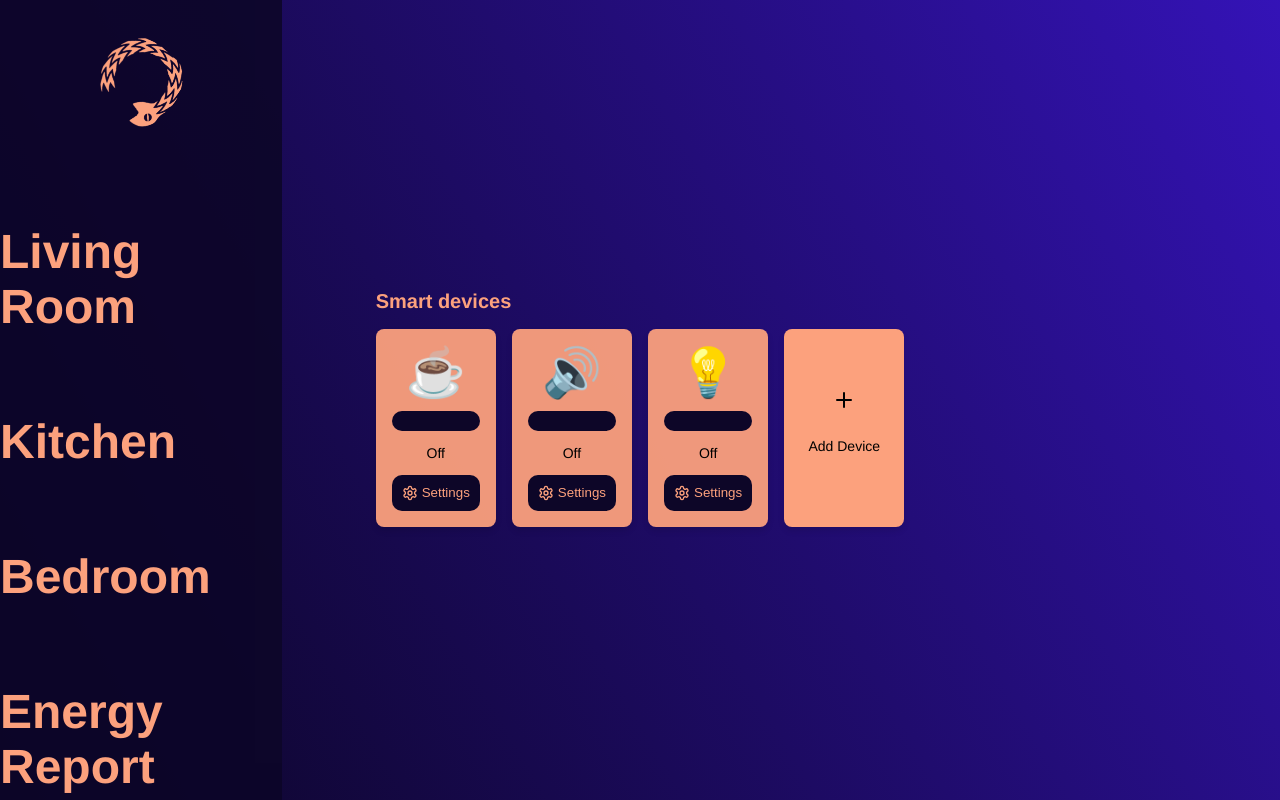
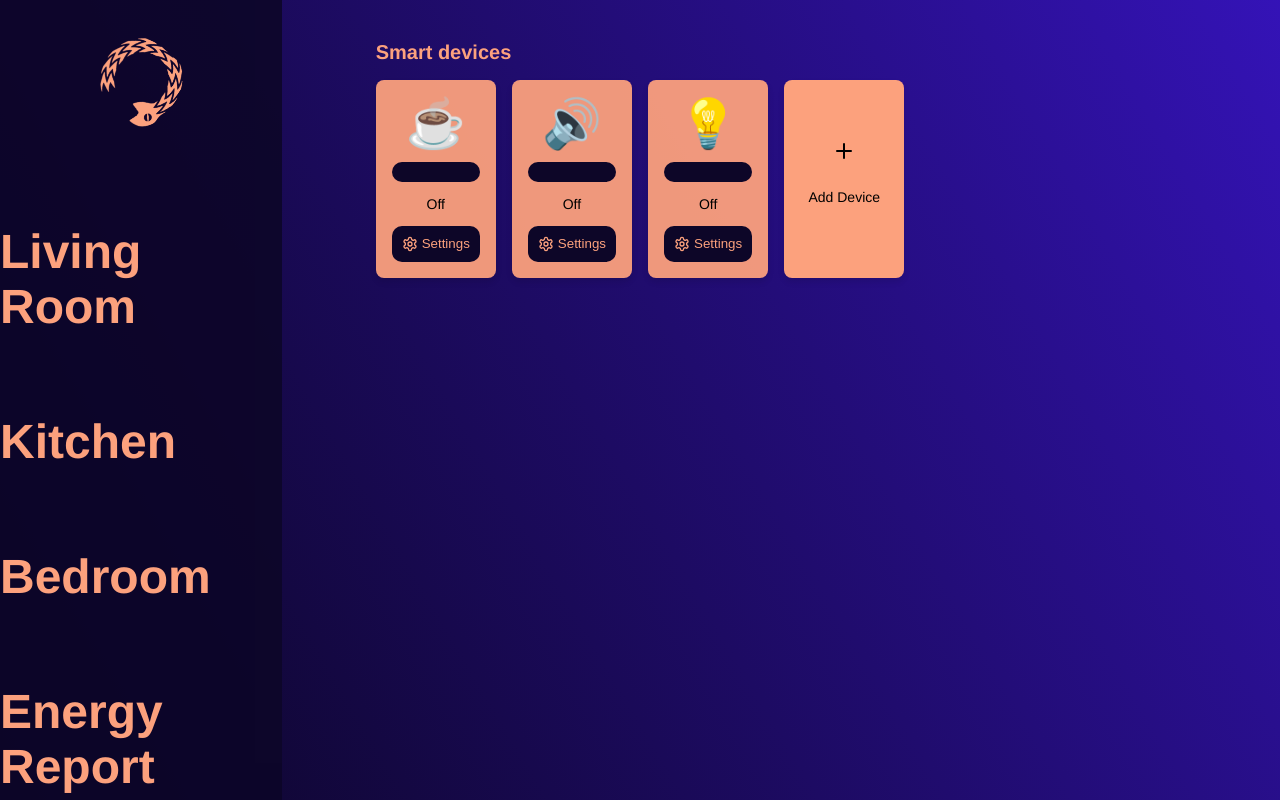
Before and after one commit to Hamish-MarshallDawson/iteration-inc, a React (Create React App) app: page /Kitchen in a window 1280 px wide. Built offline with nearby package versions, Linux system fonts and the light colour scheme.

Commit message:
Trying to fix css issue

```diff
--- a/src/App.css
+++ b/src/App.css
@@ -4,8 +4,9 @@ body {
   margin: 0;
   padding: 0;
   width: 100%;
-  min-height: 100vh;
-  overflow: hidden;
+  height: auto; /* Change max-height to auto */
+  min-height: 100%;
+  overflow: auto;
 }
 
 body {
@@ -49,6 +50,13 @@ body::before {
 . */
 /* Login page section */
 /* Container for the login page */
+
+.App,
+.login-container {
+  min-height: auto;
+  height: auto;
+}
+
 .login-container {
   display: flex;
   flex-direction: column;
--- a/src/css/login-page.css
+++ /dev/null
@@ -1,65 +0,0 @@
-.login {
-    width: 100%;
-    max-width: 400px;
-    margin: 50px auto;
-    padding: 50px 300px 100px 100px;
-    border-radius: 20px;
-    box-shadow: 0 0 15px rgba(0, 0, 0, 0.1);
-    text-align: left;
-    position: relative;
-
-  }
-
-
-  /* Testing */
-  .input {
-    margin-bottom: 15px;
-  }
-
-  label {
-    display: block;
-    margin-bottom: 5px;
-    font-weight: bold;
-  }
-
-  input {
-    width: 100%;
-    padding: 8px;
-    border: 1px solid #ddd;
-    border-radius: 5px;
-  }
-
-  button {
-    width: 100%;
-    padding: 10px;
-    background-color: #007bff;
-    color: white;
-    border: none;
-    border-radius: 5px;
-    cursor: pointer;
-  }
-
-  button:hover {
-    background-color: #0056b3;
-  }
-
-
-  /*!!!!!!!!!!!!!! affect the format in HOME page, need to be fixed!!!
-  same code from App.css -> .App-header from Hamish, just to get the same colour scheme on the background
-  may changed later if the colour scheme changes*/
-  body {
-    background: linear-gradient(to left bottom, #4117e5 14%, #0d0628);
-    min-height: 100vh;
-    display: flex;
-    flex-direction: column;
-    align-items: center;
-    justify-content: center;
-
-    font-size: calc(10px + 2vmin);
-    color: white;
-
-  }
-
-  .helper-text{
-    font-size: 15px;
-  }
```
Also changed, not shown: public/api/login.js (added, +27 -0 lines).
